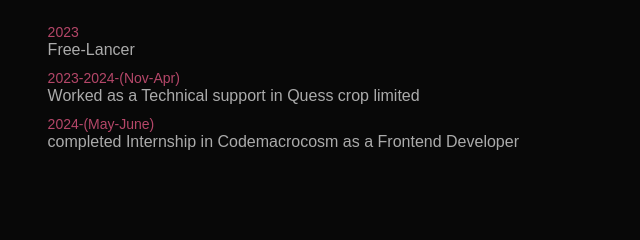
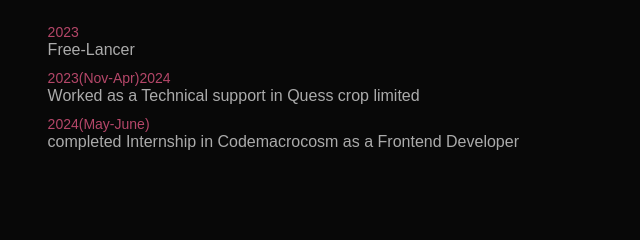
Before and after one commit to Prad55ep/PORTFOLIO, a plain HTML site: page index.html in a window 1280 px wide. Both pictures are taken after a click on the element "Experience". Shown: the part 1089-1329 px from the top of the page, 490-1130 px from the left. Drawn offline with Linux system fonts and the light colour scheme.

Commit message:
Update index.html

```diff
--- a/index.html
+++ b/index.html
@@ -58,8 +58,8 @@
                         <div class="tab-contents" id="experience">
                             <ul>
                                 <li><span>2023</span><br>Free-Lancer</li>
-                                <li><span>2023-2024-(Nov-Apr)</span><br>Worked as a Technical support in Quess crop limited </li>
-                               <li><span>2024-(May-June)</span><br>completed Internship in Codemacrocosm as a Frontend Developer </li>
+                                <li><span>2023(Nov-Apr)2024</span><br>Worked as a Technical support in Quess crop limited </li>
+                               <li><span>2024(May-June)</span><br>completed Internship in Codemacrocosm as a Frontend Developer </li>
 
                             </ul>
                         </div>
```
